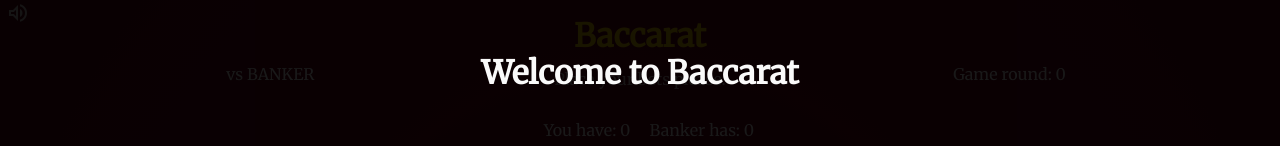
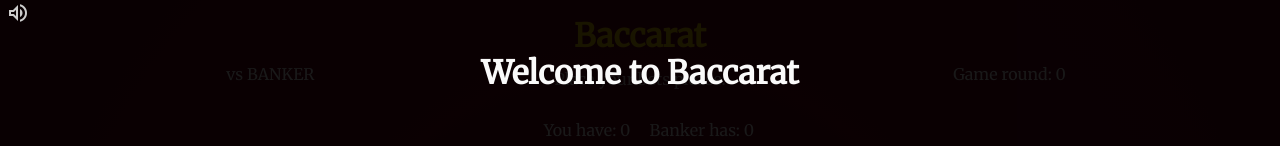
Before and after one commit to Ewelina92/Baccarat, a React (Create React App) app: page / in a window 1280 px wide. Shown: the top 146 px of the page. Built offline with nearby package versions, Linux system fonts and the light colour scheme.

Commit message:
add sound button on start overlay

```diff
--- a/src/components/overlays/StartOverlay.module.scss
+++ b/src/components/overlays/StartOverlay.module.scss
@@ -1,3 +1,17 @@
+.sound {
+  position: absolute;
+  top: 0;
+  left: 0;
+  background: transparent;
+  border: none;
+  color: rgb(250, 250, 250, 0.8);
+  cursor: pointer;
+
+  &:focus {
+    outline: none;
+  }
+}
+
 .overlay {
   position: absolute;
   width: 100vw;
--- a/src/components/overlays/StartOverlay.tsx
+++ b/src/components/overlays/StartOverlay.tsx
@@ -7,7 +7,8 @@ import sound from "../betting-chips/place-bets-please.mp3";
 import { useAudio } from "../../hooks/useAudio";
 
 export const StartOverlay = observer(() => {
-  const { game, player, createSnapshot, soundVolume } = useMainStore();
+  const { game, player, createSnapshot, soundVolume, toggleSound } =
+    useMainStore();
   const [name, setName] = React.useState("");
   const [money, setMoney] = React.useState(0);
   const [formErrorMessage, setFormErrorMessage] = React.useState("");
@@ -37,6 +38,13 @@ export const StartOverlay = observer(() => {
   return (
     <Portal>
       <div className={styles.overlay}>
+        <button type="button" className={styles.sound} onClick={toggleSound}>
+          {soundVolume === 1 ? (
+            <span className="material-symbols-outlined">volume_up</span>
+          ) : (
+            <span className="material-symbols-outlined">volume_off</span>
+          )}
+        </button>
         <h1>Welcome to Baccarat</h1>
         <form>
           {formErrorMessage}
```
